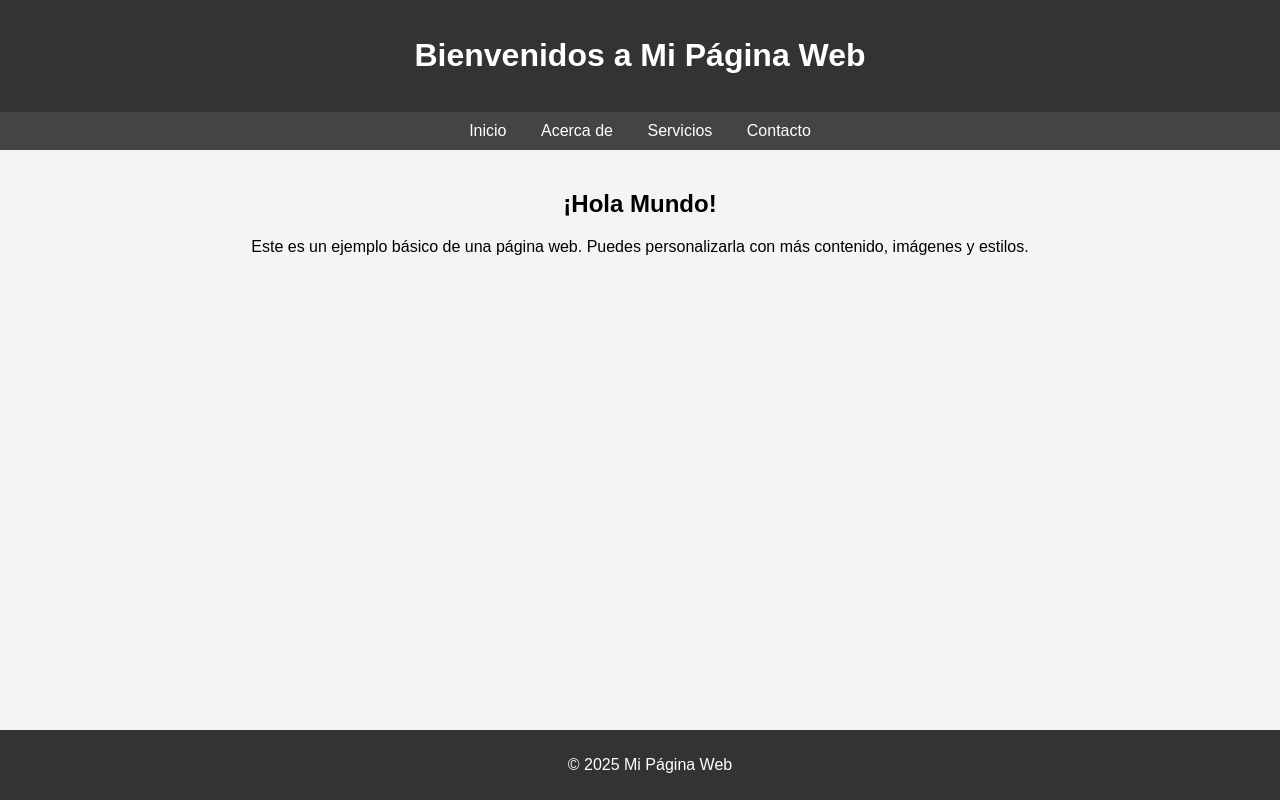
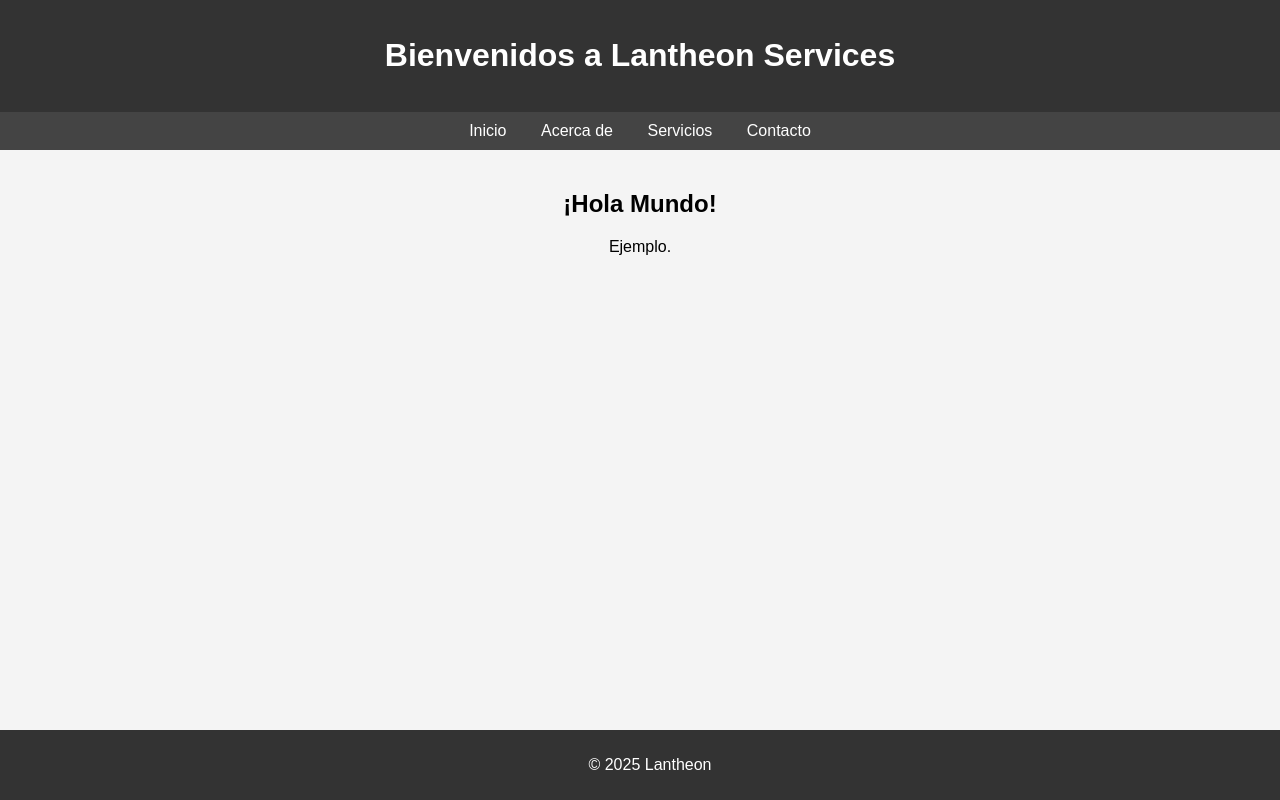
Before and after one commit to mrmorcilla/web, a plain HTML site: page index.html in a window 1280 px wide. Drawn offline with Linux system fonts and the light colour scheme.

Commit message:
index.html

```diff
--- a/index.html
+++ b/index.html
@@ -3,7 +3,7 @@
 <head>
     <meta charset="UTF-8">
     <meta name="viewport" content="width=device-width, initial-scale=1.0">
-    <title>Mi Página Web</title>
+    <title>Lantheon</title>
     <style>
         body {
             font-family: Arial, sans-serif;
@@ -44,7 +44,7 @@
 </head>
 <body>
     <header>
-        <h1>Bienvenidos a Mi Página Web</h1>
+        <h1>Bienvenidos a Lantheon Services</h1>
     </header>
 
     <nav>
@@ -56,11 +56,11 @@
 
     <main>
         <h2>¡Hola Mundo!</h2>
-        <p>Este es un ejemplo básico de una página web. Puedes personalizarla con más contenido, imágenes y estilos.</p>
+        <p>Ejemplo.</p>
     </main>
 
     <footer>
-        <p>© 2025 Mi Página Web</p>
+        <p>© 2025 Lantheon</p>
     </footer>
 </body>
 </html>
```
